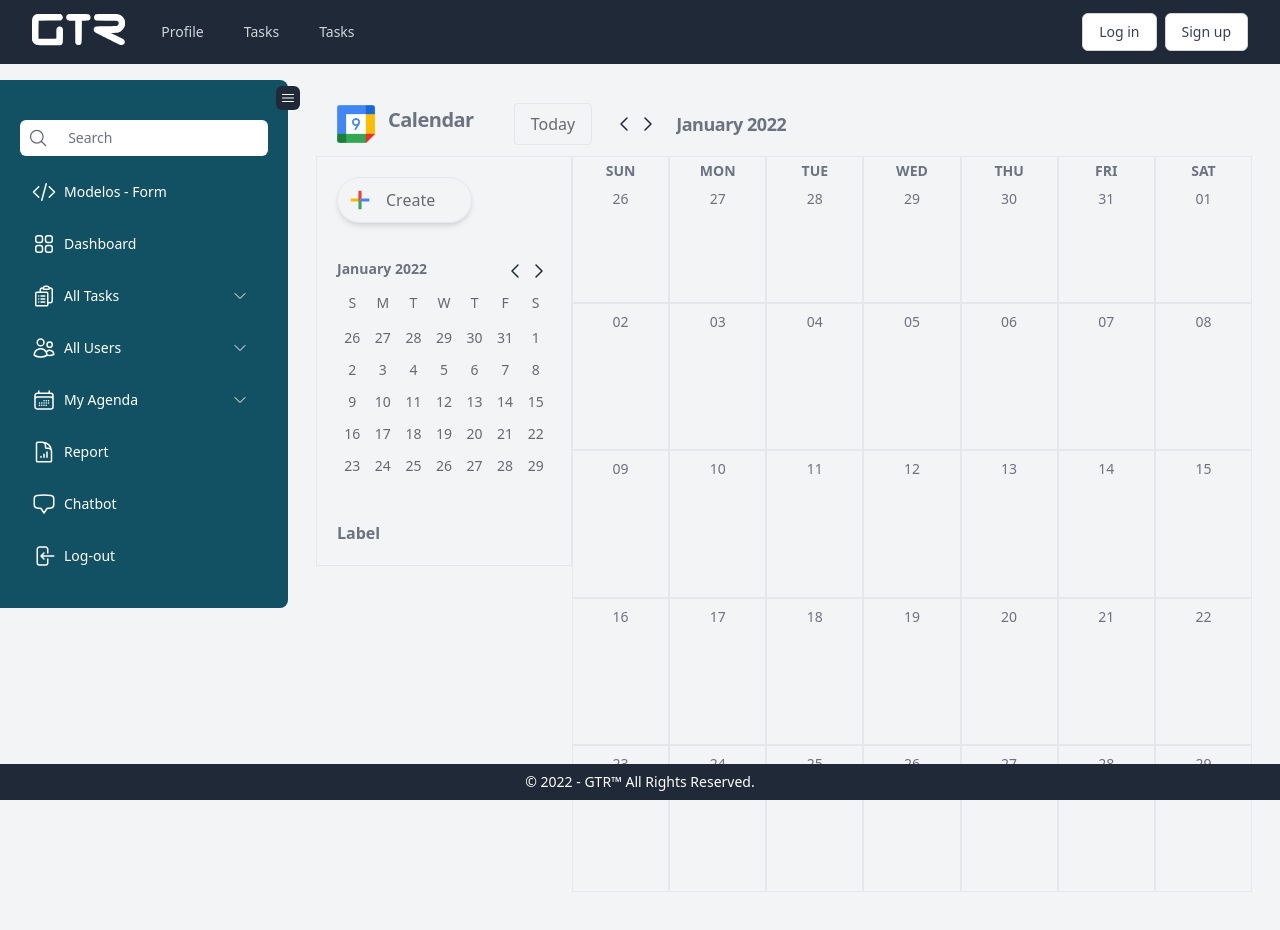
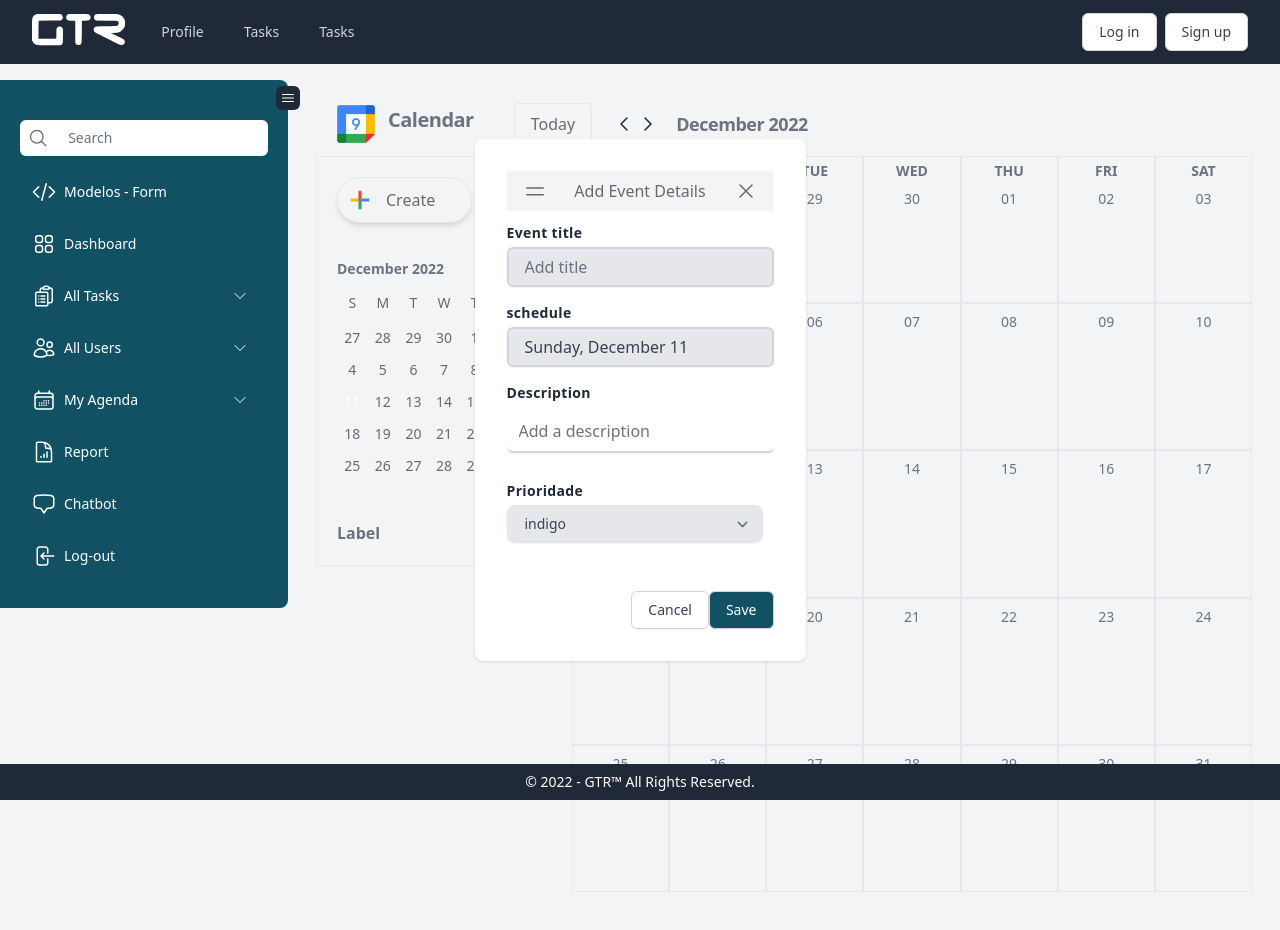
Before and after one commit to DemetriusJayme/GTR_FRONT, a React (Create React App) app: page /agenda in a window 1280 px wide. Both pictures are taken after a click on the button "Create". Shown: the top 930 px of the page. Built offline with nearby package versions, Linux system fonts and the light colour scheme.

Commit message:
correcao das paginas que não estavam mostrandos os componentes corretos, correcao do tamanho da janela modal

```diff
--- a/src/components/calendar/EventModal.js
+++ b/src/components/calendar/EventModal.js
@@ -49,7 +49,7 @@ export default function EventModal() {
   }
   return (
     <div className="h-screen w-full fixed left-0 top-0 flex justify-center items-center">
-      <form className="shadow w-full rounded-lg bg-white overflow-hidden w-full block p-8">
+      <form className="shadow rounded-lg bg-white overflow-hidden block p-8">
         <header className="bg-gray-100 px-4 py-2 flex justify-between items-center">
 
           <svg xmlns="http://www.w3.org/2000/svg" fill="none" viewBox="0 0 24 24" strokeWidth="1.5" stroke="currentColor" className="w-6 h-6">
@@ -142,7 +142,14 @@ export default function EventModal() {
           </div>
         </div>
         <div className="mt-8 text-right">
+        <button
+            class="btn"
+            onClick={() => setShowEventModal(false)}
+          >
+            Cancel
+          </button>
           <button
+            class="btn-blue"
             type="submit"
             onClick={handleSubmit}
           >
--- a/src/pages/agenda/AgendaPage.js
+++ b/src/pages/agenda/AgendaPage.js
@@ -1,36 +1,17 @@
-import React, { useState, useContext, useEffect } from "react";
-import { getMonth } from "../../components/calendar/util";
-import CalendarHeader from "../../components/calendar/CalendarHeader";
-import Sidebar from "../../components/calendar/Sidebar";
-import Month from "../../components/calendar/Month";
-import GlobalContext from "../../contexts/GlobalContext";
-import EventModal from "../../components/calendar/EventModal";
+import React from "react";
+import "../../build/styles.css";
+import AppAgenda from "./AppAgenda";
+import ContextWrapper from "../../contexts/ContextWrapper";
+
 function AgendaPage() {
-  const [currenMonth, setCurrentMonth] = useState(getMonth());
-  const { monthIndex, showEventModal } = useContext(GlobalContext);
+return(
 
-  useEffect(() => {
-    setCurrentMonth(getMonth(monthIndex));
-  }, [monthIndex]);
-
-  return (
-    <React.Fragment>
-      {showEventModal && <EventModal />}
-
-      <div className="h-screen flex flex-col">
-        <CalendarHeader />
-        <div className="md:hidden flex">
-          <Sidebar />
-        </div>
-        <div className="flex flex-1 h-screen md:overflow-hidden">
-          <div className="hidden md:inline">
-            <Sidebar />
-          </div>
-          <Month month={currenMonth} />
-        </div>
-      </div>
-    </React.Fragment>
-  );
+  <React.StrictMode>
+    <ContextWrapper>
+      <AppAgenda />
+    </ContextWrapper>
+  </React.StrictMode>
+);
 }
 
 export default AgendaPage;
--- /dev/null
+++ b/src/pages/agenda/AppAgenda.js
@@ -0,0 +1,36 @@
+import React, { useState, useContext, useEffect } from "react";
+import { getMonth } from "../../components/calendar/util";
+import CalendarHeader from "../../components/calendar/CalendarHeader";
+import Sidebar from "../../components/calendar/Sidebar";
+import Month from "../../components/calendar/Month";
+import GlobalContext from "../../contexts/GlobalContext";
+import EventModal from "../../components/calendar/EventModal";
+function AppAgenda() {
+  const [currenMonth, setCurrentMonth] = useState(getMonth());
+  const { monthIndex, showEventModal } = useContext(GlobalContext);
+
+  useEffect(() => {
+    setCurrentMonth(getMonth(monthIndex));
+  }, [monthIndex]);
+
+  return (
+    <React.Fragment>
+      {showEventModal && <EventModal />}
+
+      <div className="h-screen flex flex-col">
+        <CalendarHeader />
+        <div className="md:hidden flex">
+          <Sidebar />
+        </div>
+        <div className="flex flex-1 h-screen md:overflow-hidden">
+          <div className="hidden md:inline">
+            <Sidebar />
+          </div>
+          <Month month={currenMonth} />
+        </div>
+      </div>
+    </React.Fragment>
+  );
+}
+
+export default AppAgenda;
```
Also changed, not shown: src/build/styles.css.
